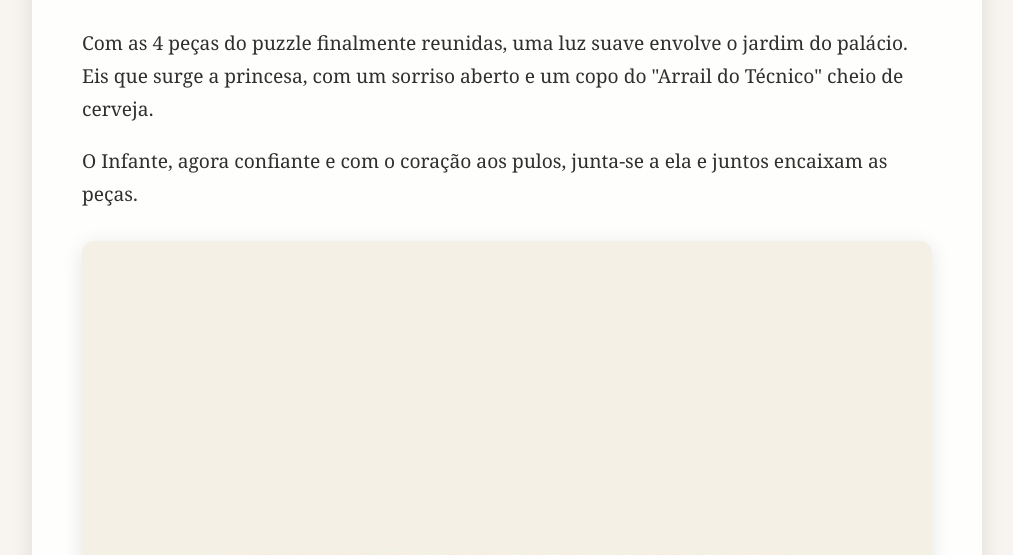
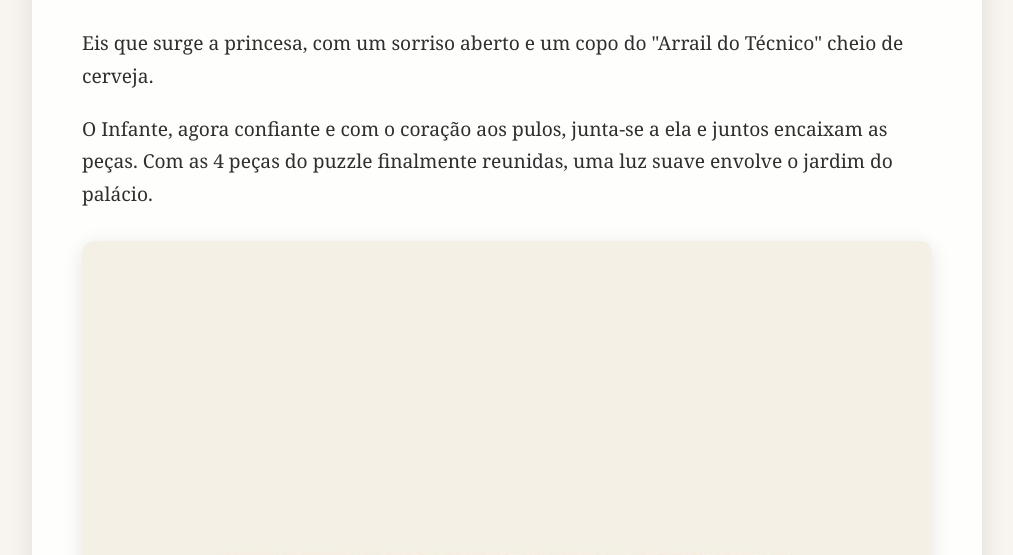
Before and after one commit to cmeirelesm216/anacleto-medieval, a plain HTML site: page pagina7.html in a window 1280 px wide. Shown: the part 165-720 px from the top of the page, without its empty margins (133-1146 px from the left). Drawn offline with Linux system fonts and the light colour scheme.

Commit message:
pagina7.html

```diff
--- a/pagina7.html
+++ b/pagina7.html
@@ -55,9 +55,9 @@
   <div class="container">
     <h1>💖 Capítulo VI — O Encontro Real</h1>
 
-    <p>Com as 4 peças do puzzle finalmente reunidas, uma luz suave envolve o jardim do palácio. Eis que surge a princesa, com um sorriso aberto e um copo do "Arrail do Técnico" cheio de cerveja.</p>
+    <p>Eis que surge a princesa, com um sorriso aberto e um copo do "Arrail do Técnico" cheio de cerveja.</p>
 
-    <p>O Infante, agora confiante e com o coração aos pulos, junta-se a ela e juntos encaixam as peças.</p>
+    <p>O Infante, agora confiante e com o coração aos pulos, junta-se a ela e juntos encaixam as peças. Com as 4 peças do puzzle finalmente reunidas, uma luz suave envolve o jardim do palácio.</p>
 
     <img src="puzzlecompleto.jpg" alt="Puzzle completo" class="puzzle-final">
 
@@ -69,7 +69,7 @@
 
     <p><em>"Não faço a menor ideia de onde isso é, desculpa."</em></p>
 
-    <p><em>"É em Mafra, mas eu prometi aos meus amigos da Sevi que sempre responderia Sevilheira se me perguntassem de onde sou."</em></p>
+    <p><em>"É em Mafra, mas eu prometi aos meus amigos da Sevi que sempre responderia Sevilheira se me perguntassem de onde sou... e não é DE Sevilheira, é DA Sevilheira."</em></p>
     <p><em>"E tu?... És a Carolina, a amiga do Vieira certo? Também és de Cascais? Nunca pensei ver uma beta a beber cerveja."</em></p>
 
     <p>Ambos riem. E o resto... bem, o resto é história.</p>
```
